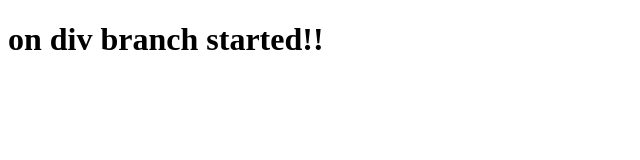
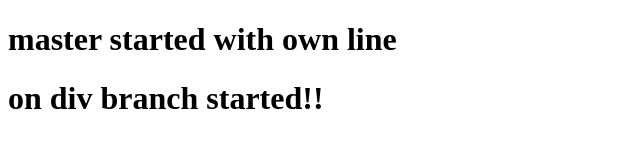
Before and after one commit to lokeshjangid2003/git_Coder_course, a plain HTML site: page index.html in a window 1280 px wide. Shown: the whole page, without its empty margins (0-640 px from the left). Drawn offline with Linux system fonts and the light colour scheme.

Commit message:
commit in own master

```diff
--- a/index.html
+++ b/index.html
@@ -6,6 +6,7 @@
   <title>My Site</title>
 </head>
 <body>
+  <h1>master started with own line</h1>
   <h1> on div branch started!!</h1>
 </body>
 </html>
```
